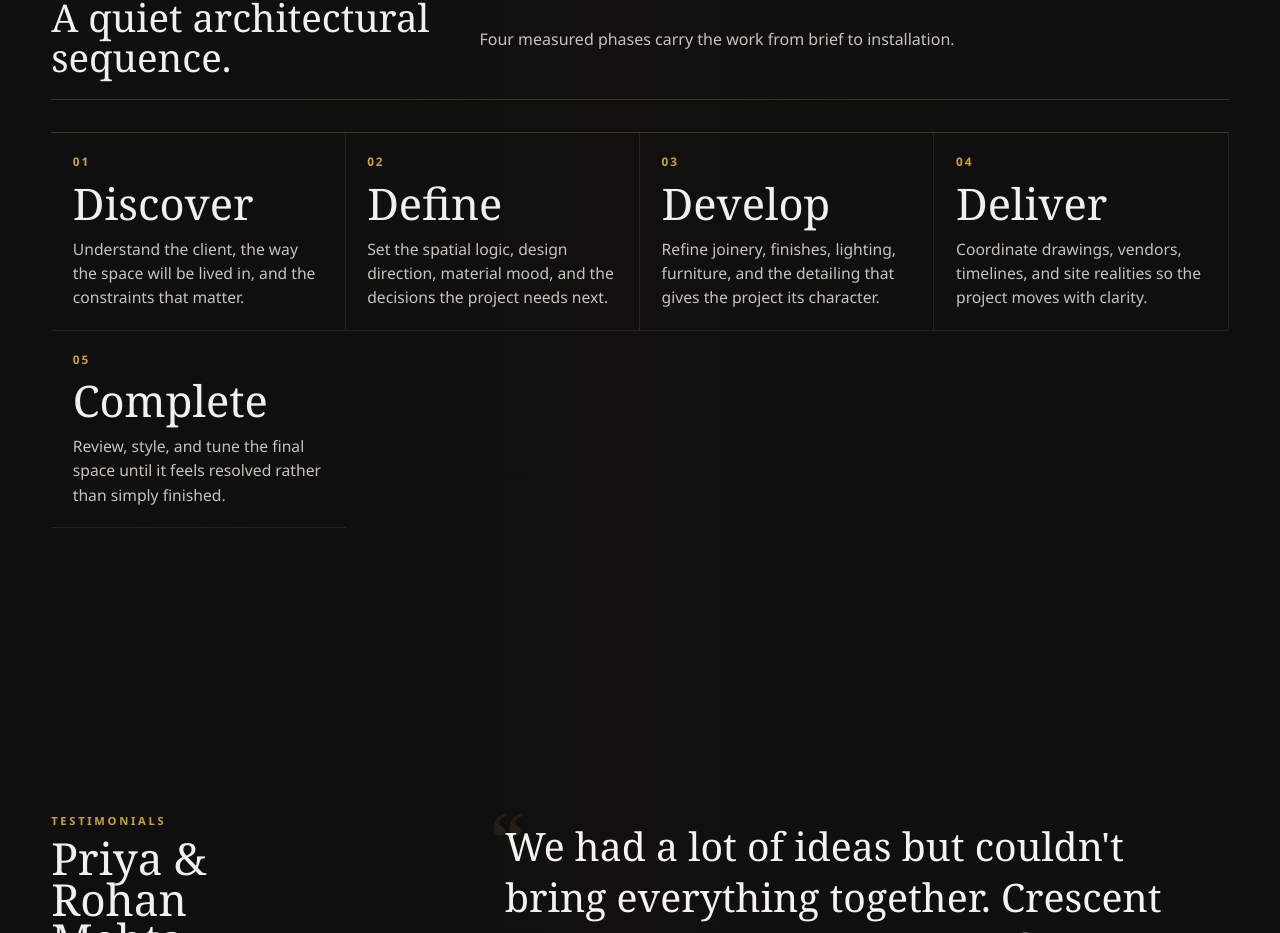
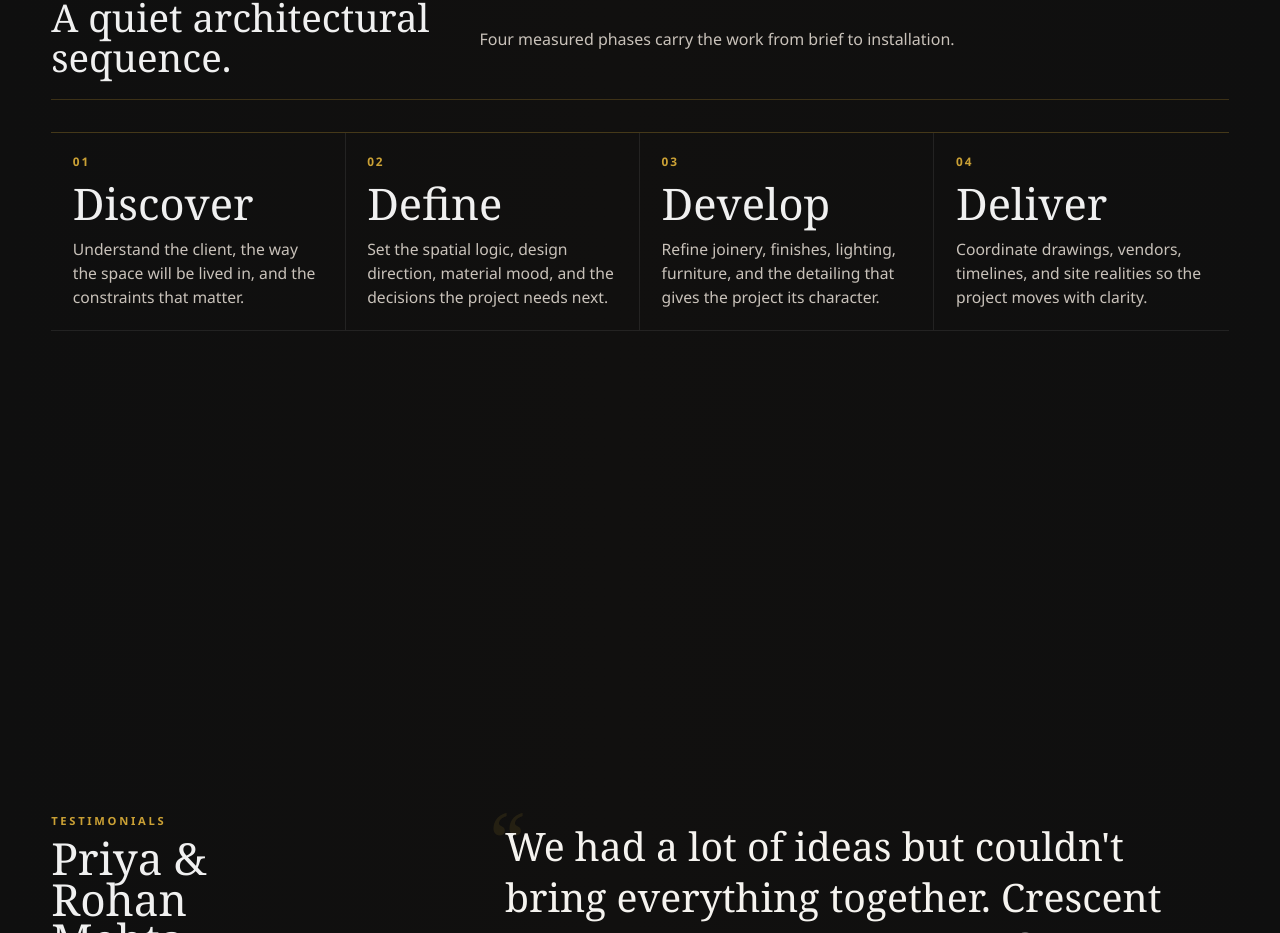
Before and after one commit to hassanusmani21/Crescent-Design, a Next.js app: page / in a window 1280 px wide. Shown: the part 2318-3251 px from the top of the page. Built offline with nearby package versions, Linux system fonts and the light colour scheme.

Commit message:
Limit process section to four stages

```diff
--- a/components/featured-projects.tsx
+++ b/components/featured-projects.tsx
@@ -30,7 +30,7 @@ function SectionHeader({
 }
 
 export function FeaturedProjects() {
-  const processPreview = processStages;
+  const processPreview = processStages.slice(0, 4);
 
   return (
     <>
```
